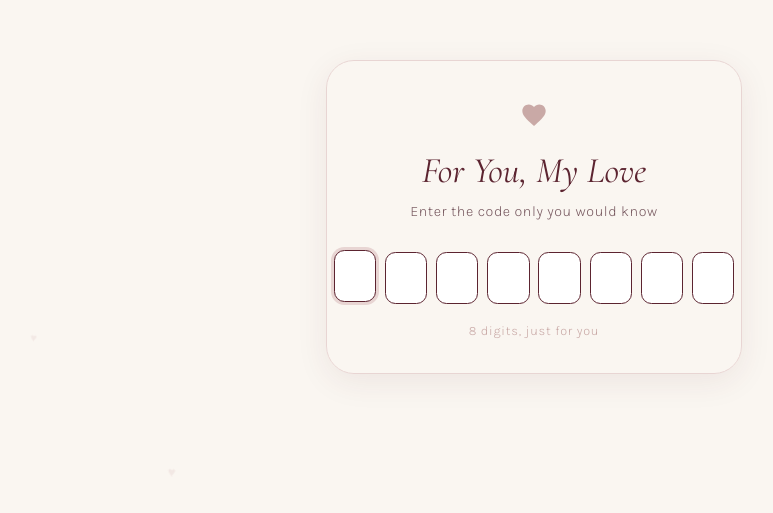
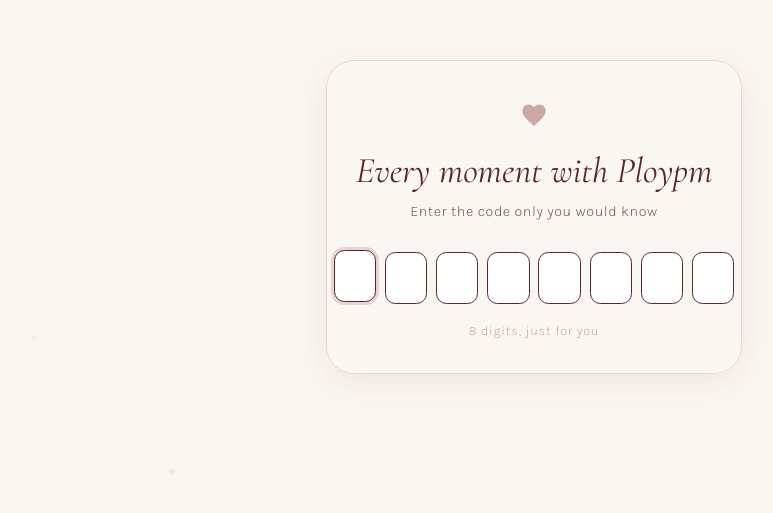
Before and after one commit to Paopy123/ploypm, a React (Vite) app: page / in a window 1280 px wide. Shown: the part 183-696 px from the top of the page, without its empty margins (106-879 px from the left). Built offline with nearby package versions, Linux system fonts and the light colour scheme; no server answers.

Commit message:
Fix admin publish logic for multiple posts

```diff
--- a/src/content.ts
+++ b/src/content.ts
@@ -9,10 +9,10 @@ export const ADMIN_EMAILS = ['pao51613@gmail.com', 'ploy.muennikorn@gmail.com']
 export const PIN_CODE = '25154009';
 export const PIN_LENGTH = 8;
 
-export const PIN_GATE_TITLE = 'For You, My Love';
+export const PIN_GATE_TITLE = 'Every moment with Ploypm';
 export const PIN_GATE_SUBTITLE = 'Enter the code only you would know';
 
-export const SITE_TITLE = 'For You, My Love';
+export const SITE_TITLE = 'Every moment with Ploypm';
 export const SITE_SUBTITLE = 'Something made just for you';
 export const HERO_HINT = 'Tap anywhere';
 
@@ -31,16 +31,10 @@ export const PHOTOS = [
 export const VIDEO_POSTER = PHOTOS[0].src;
 
 /** Love letter — line breaks are preserved */
-export const LETTER_MESSAGE = `My dearest,
+export const LETTER_MESSAGE = `Ploypm,
 
 I made this little corner of the internet just for you — because some feelings deserve more than a text, and because you deserve to feel how deeply you are loved.
-
-Every photo here is a piece of us. Every second of that video is a heartbeat I wanted you to hear. And this letter… well, it's the part I couldn't fit into pictures.
-
-Thank you for being you. Thank you for choosing me. I fall in love with you again every day, and I always will.
-
-Forever yours,
-With all my heart`;
+`;
 
 export const LETTER_BUTTON_LABEL = 'Open the letter';
-export const FOOTER_TEXT = 'made with ♥ just for you.';
+export const FOOTER_TEXT = 'just for ploy.';
```
